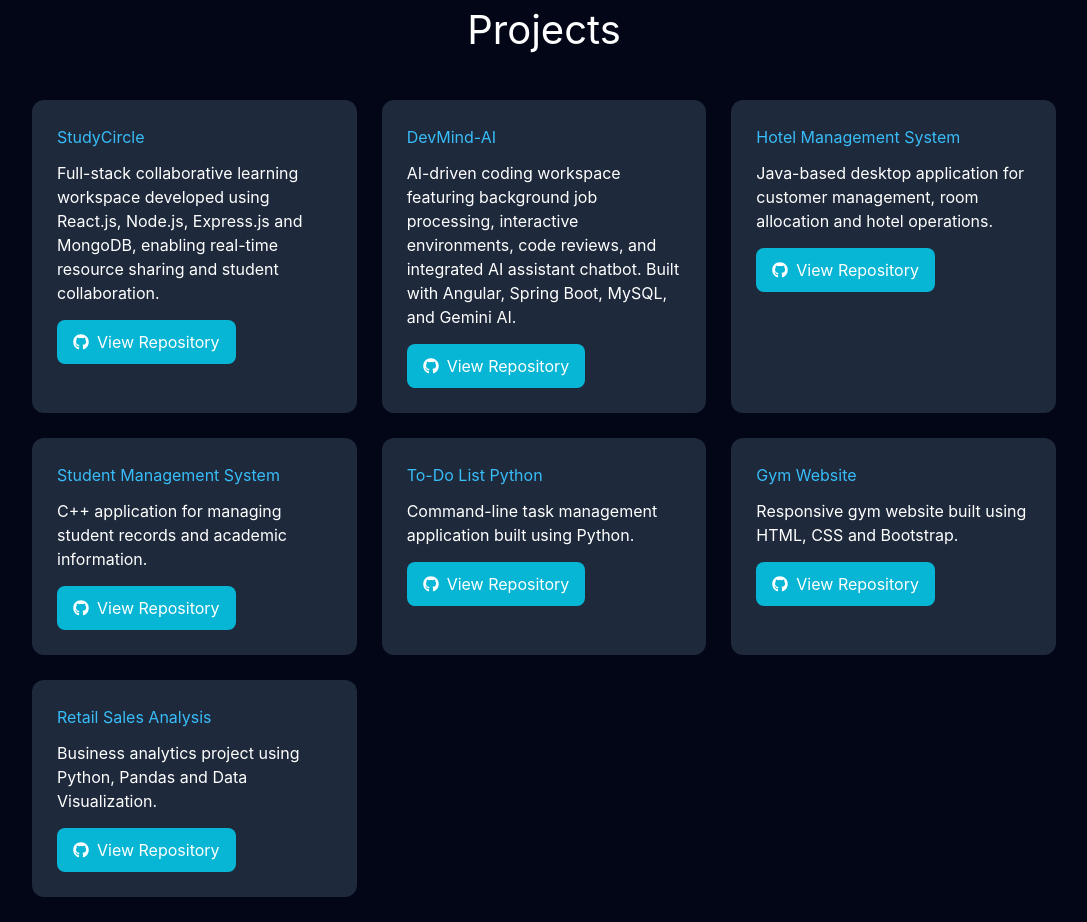
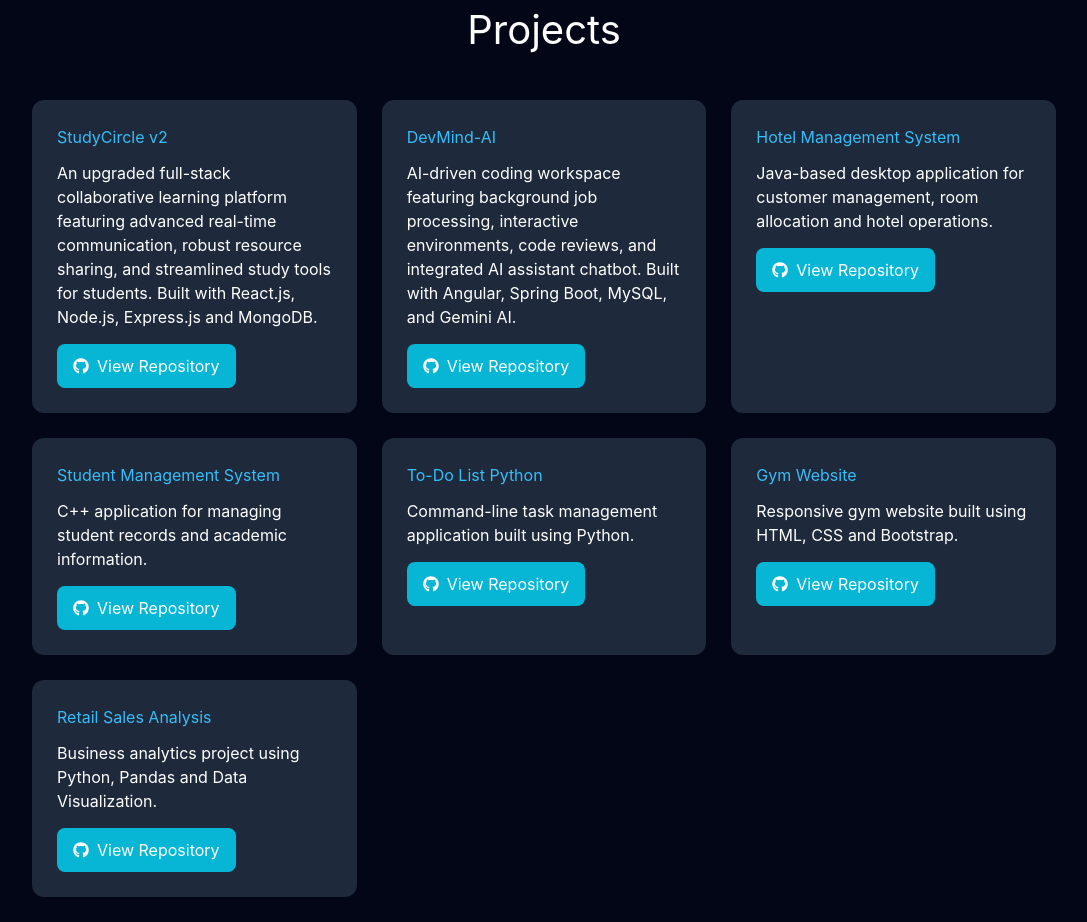
Before and after one commit to 2005swathi2000/portfolio, a React app: page / in a window 1280 px wide. Shown: the part 4720-5642 px from the top of the page, without its empty margins (96-1183 px from the left). Built offline with nearby package versions, Linux system fonts and the light colour scheme; the HTML template or start-up script is replaced by a standard one.

Commit message:
Replace StudyCircle v1 with StudyCircle v2 in portfolio

```diff
--- a/src/components/Projects/Projects.jsx
+++ b/src/components/Projects/Projects.jsx
@@ -4,11 +4,11 @@ import ProjectCard from "./ProjectCard";
 function Projects() {
   const projects = [
     {
-      title: "StudyCircle",
+      title: "StudyCircle v2",
       description:
-        "Full-stack collaborative learning workspace developed using React.js, Node.js, Express.js and MongoDB, enabling real-time resource sharing and student collaboration.",
+        "An upgraded full-stack collaborative learning platform featuring advanced real-time communication, robust resource sharing, and streamlined study tools for students. Built with React.js, Node.js, Express.js and MongoDB.",
       github:
-        "https://github.com/2005swathi2000/StudyCircle---Collaborative-Learning-Workspace",
+        "https://github.com/2005swathi2000/studycircle-v2",
     },
 
     {
```
